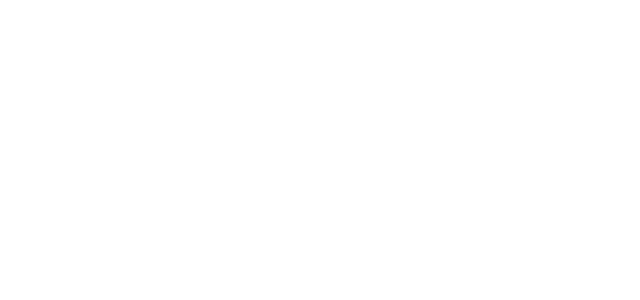
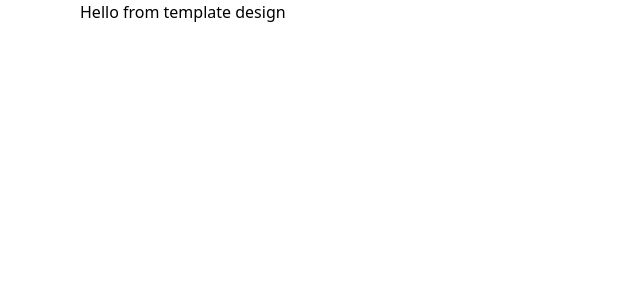
Before and after one commit to explore-box/doen, a Nuxt app in the folder web/: page /signin in a window 1280 px wide. Shown: the top 300 px of the page, without its empty margins (0-640 px from the left). Built offline with nearby package versions, Linux system fonts and the light colour scheme.

Commit message:
🎉 build: create the index and signin page

```diff
--- /dev/null
+++ b/web/pages/index.vue
@@ -0,0 +1,4 @@
+<template>
+  Hello world
+  <i class="fi fi-rr-arrow-right"></i>
+</template>
--- /dev/null
+++ b/web/pages/signin.vue
@@ -0,0 +1,25 @@
+<!-- signin page -->
+<!-- use to handle the user signin data and login to app -->
+<template>
+  <div>
+    <Head>
+      <Title>Signin | doen</Title>
+      <Meta
+        name="description"
+        content="Start manage your task and boost productivity"
+      />
+    </Head>
+
+    <main class="flex flex-col">
+      <section class="flex bg-white h-full w-full px-20 relative">
+        <div class="flex flex-col w-1/2">
+          <div class="flex">
+            <ButtonText>Hello from template design</ButtonText>
+          </div>
+        </div>
+      </section>
+    </main>
+  </div>
+</template>
+
+<script setup lang="ts"></script>
```
